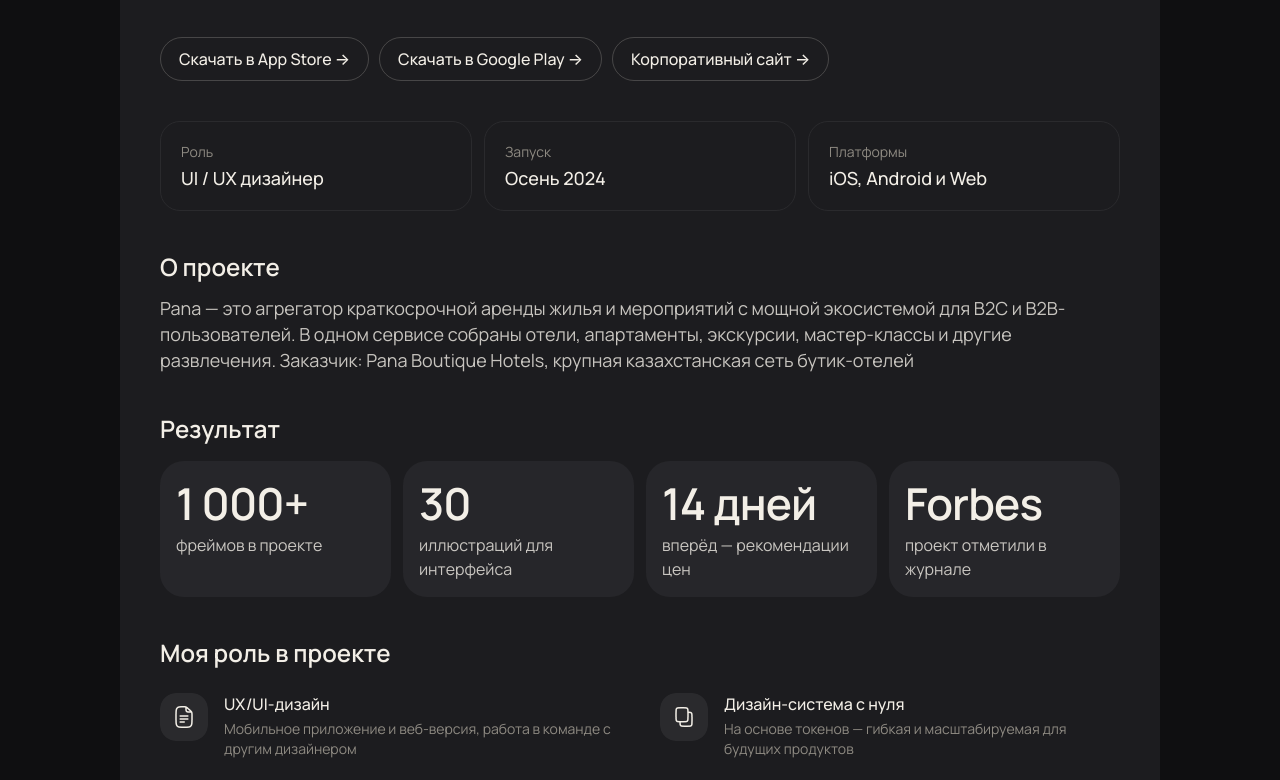
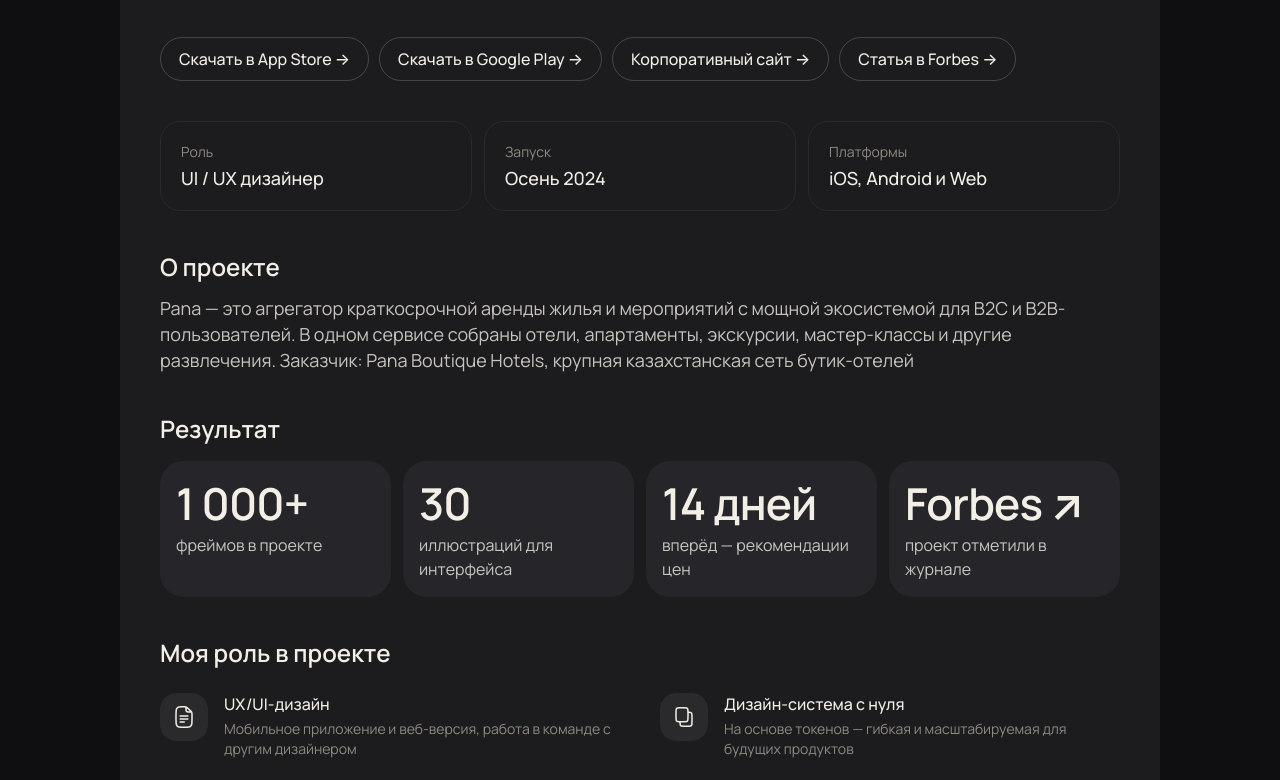
Before and after one commit to tanyazueva/tanyazueva.github.io, a plain HTML site: page cases/pana.html in a window 1280 px wide. Shown: the part 948-1728 px from the top of the page. Drawn offline with Linux system fonts and the light colour scheme.

Commit message:
Pana: ссылка на статью в Forbes
Co-Authored-By: Claude Opus 5.5 <noreply@anthropic.com>

```diff
--- a/assets/css/cases/pana.css
+++ b/assets/css/cases/pana.css
@@ -46,3 +46,8 @@ a.cs-pill:hover { border-color: var(--ink-soft); }
   .card.cs-row { gap: 24px; }
   .cs-bullets li, .cs-panel p, .cs-outro > p { font: 400 15px/22px var(--sans); }
 }
+
+/* Плитка-ссылка на статью Forbes */
+.tile--link { padding: 0; transition: background .2s; }
+.tile--link a { display: flex; flex-direction: column; gap: 4px; padding: 16px; height: 100%; }
+.tile--link:hover { background: #313136; }
--- a/cases/pana.html
+++ b/cases/pana.html
@@ -56,6 +56,7 @@
       <a class="cs-pill" href="https://apps.apple.com/us/app/pana/id6444360441" target="_blank" rel="noopener">Скачать в App Store →</a>
       <a class="cs-pill" href="https://play.google.com/store/apps/details?id=com.kz.pana_project" target="_blank" rel="noopener">Скачать в Google Play →</a>
       <a class="cs-pill" href="https://pana-asia.kz/ru/club.html" target="_blank" rel="noopener">Корпоративный сайт →</a>
+      <a class="cs-pill" href="https://forbes.kz/articles/pana_osoznannoe_onlayn-bronirovanie" target="_blank" rel="noopener">Статья в Forbes →</a>
     </div>
     <dl class="facts">
       <div class="fact"><dt class="fact__label">Роль</dt><dd class="fact__value">UI / UX дизайнер</dd></div>
@@ -72,7 +73,7 @@
         <li class="tile"><span class="tile__num">1 000+</span><p>фреймов в проекте</p></li>
         <li class="tile"><span class="tile__num">30</span><p>иллюстраций для интерфейса</p></li>
         <li class="tile"><span class="tile__num">14 дней</span><p>вперёд — рекомендации цен</p></li>
-        <li class="tile"><span class="tile__num">Forbes</span><p>проект отметили в журнале</p></li>
+        <li class="tile tile--link"><a href="https://forbes.kz/articles/pana_osoznannoe_onlayn-bronirovanie" target="_blank" rel="noopener"><span class="tile__num">Forbes ↗</span><p>проект отметили в журнале</p></a></li>
       </ul>
     </div>
     <div class="block block--list cs-role">
```
Also changed, not shown: src/cases/pana.html (+2 -1 lines).
